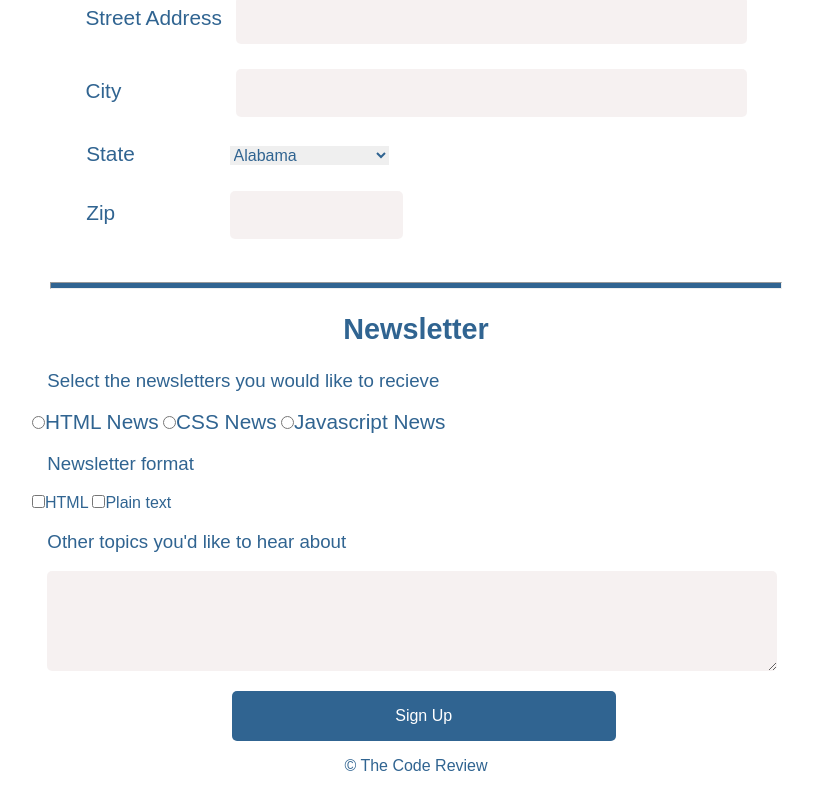
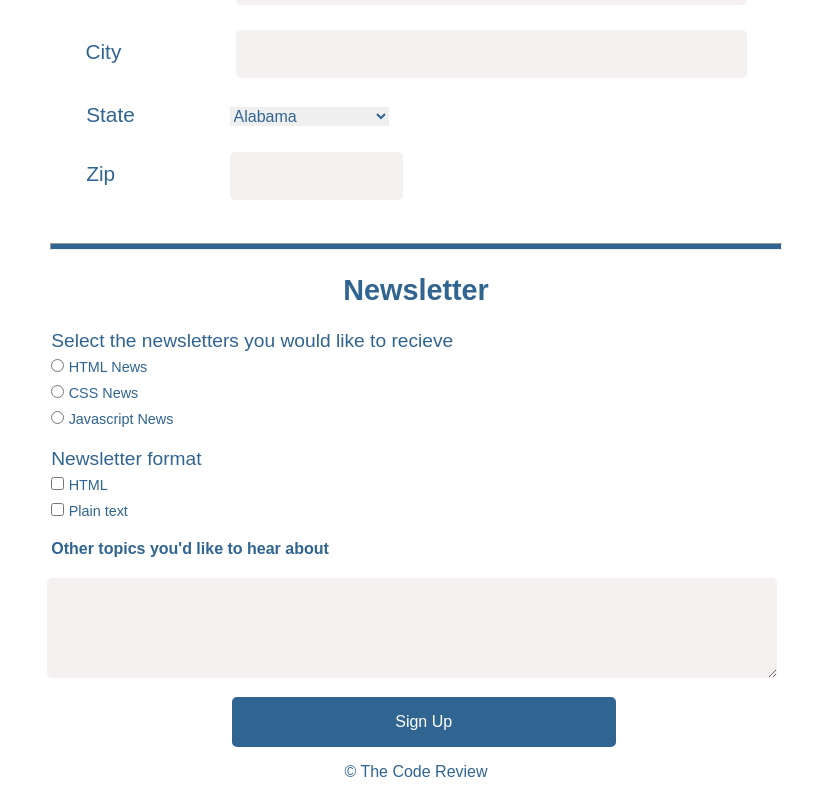
Before and after one commit to kevcoder/newsletterSignupForm, a plain HTML site: page index.html in a window 1280 px wide. Shown: the part 574-1371 px from the top of the page, without its empty margins (224-1037 px from the left). Drawn offline with Linux system fonts and the light colour scheme.

Commit message:
news letter section styles added for @media min-width 768px

```diff
--- a/css/main.css
+++ b/css/main.css
@@ -22,15 +22,14 @@ h2{
 	font-weight: 600;
 }
 h3{
-	font-weight: 400;
-	margin-left: 2%
+	font-weight: 300;
 }
 .heading{
 	text-align: center;
 }
 .info-text{
 	color: #D3D3D3;
-	font-size: 1.3em;
+	font-size: 1.1em;
 	font-weight: 400;
 	margin-right: 20%;
 	margin-left: 21%;
@@ -121,15 +120,15 @@ select{
 		vertical-align: top;
 		font-size: 10px;
 	}
-
-
-
-
 }
 @media(min-width: 768px){
 	header{
 		background-color: #306491;
 		padding: 1px;
+	}
+	.info-text{
+		margin-right: 19%;
+		margin-left: 15%;
 	}
 	.main-container{
 		width: 768px;
@@ -163,16 +162,27 @@ select{
 
 	}
 
-
-
-
-
-
-
-
-
-
-
-
-
+/*============================
+			News Letter Section
+==============================*/
+	.newsletter-boxs{
+		margin-top: 8px;
+	}
+	.newsletter-text{
+		font-size: .9em;
+	}
+	.newsletter-section{
+  	width: 95%;
+  	margin: 0 auto;
+	}
+	h3{
+		font-size: 1.2em;
+		margin-bottom: -2px;
+	}
+	h4{
+		width: 95%;
+		margin: 0 auto;
+		margin-top: 20px;
+		margin-bottom: 20px;
+	}
 }
--- a/index.html
+++ b/index.html
@@ -128,18 +128,38 @@
 						Newsletter section
 			============================== -->
 			<hr>
+
 			<h2 class="heading">Newsletter</h2>
+
+			<section class="newsletter-section">
 			<h3>Select the newsletters you would like to recieve</h3>
+				<div class="newsletter-boxs">
+					<input type="radio" name="user_html">
+					<label class="newsletter-text">HTML News</label>
+				</div>
 
-						<input type="radio" name="user_html"><label class="newsletter-text">HTML News</label>
-						<input type="radio" name="user_css"><label class="newsletter-text">CSS News</label>
-						<input type="radio" name="user_javascript"><label class="newsletter-text">Javascript News</label>
+				<div class="newsletter-boxs">
+					<input type="radio" name="user_css">
+					<label class="newsletter-text">CSS News</label>
+				</div>
+
+				<div class="newsletter-boxs">
+					<input type="radio" name="user_javascript">
+					<label class="newsletter-text">Javascript News</label>
+				</div>
 
 			<h3>Newsletter format</h3>
-					<input type="checkbox" name="">HTML
-					<input type="checkbox" name="">Plain text
+					<div class="newsletter-boxs">
+						<input type="checkbox" name="">
+						<label class="newsletter-text">HTML</label>
+					</div>
 
-			<h3>Other topics you'd like to hear about</h3>
+					<div class="newsletter-boxs">
+						<input type="checkbox" name="" >
+						<label class="newsletter-text">Plain text</label>
+					</div>
+			</section>
+			<h4>Other topics you'd like to hear about</h4>
 
 			<textarea id="other_topics" name="user_topics"></textarea>
 
```
